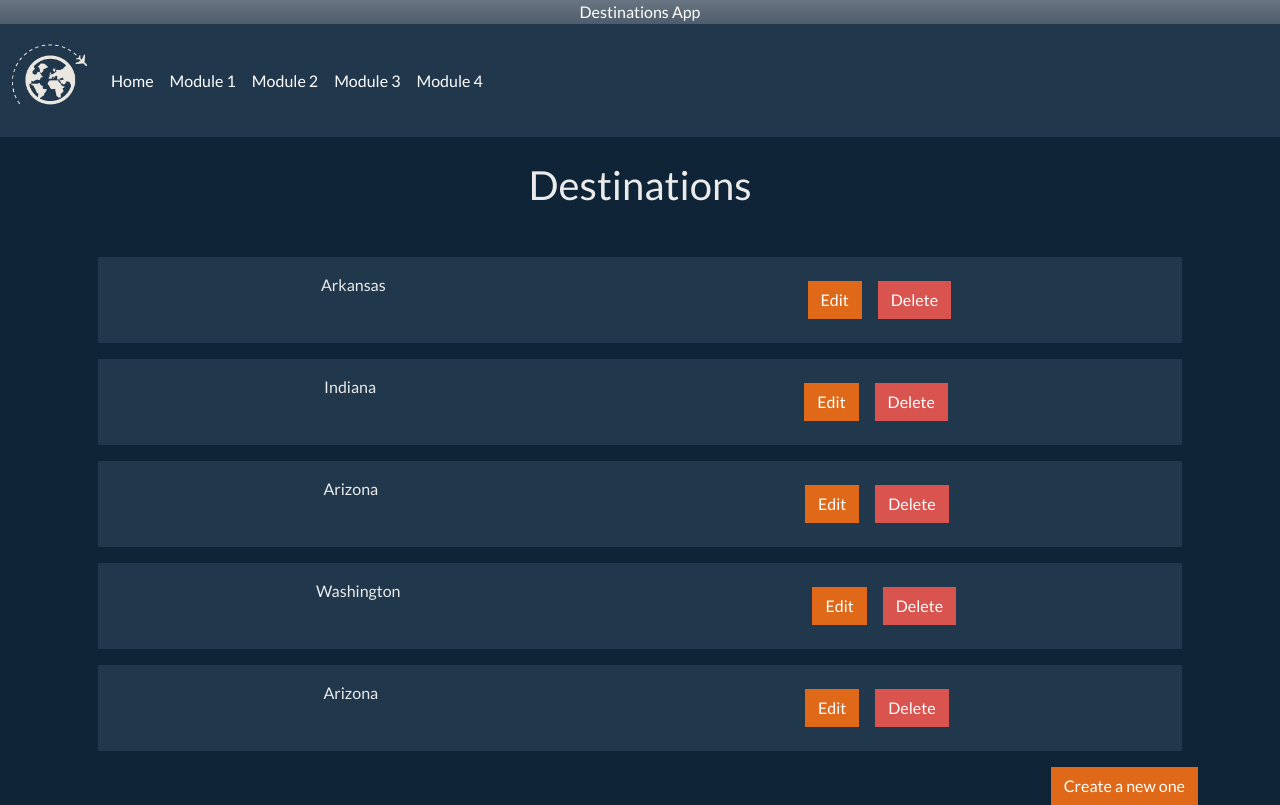
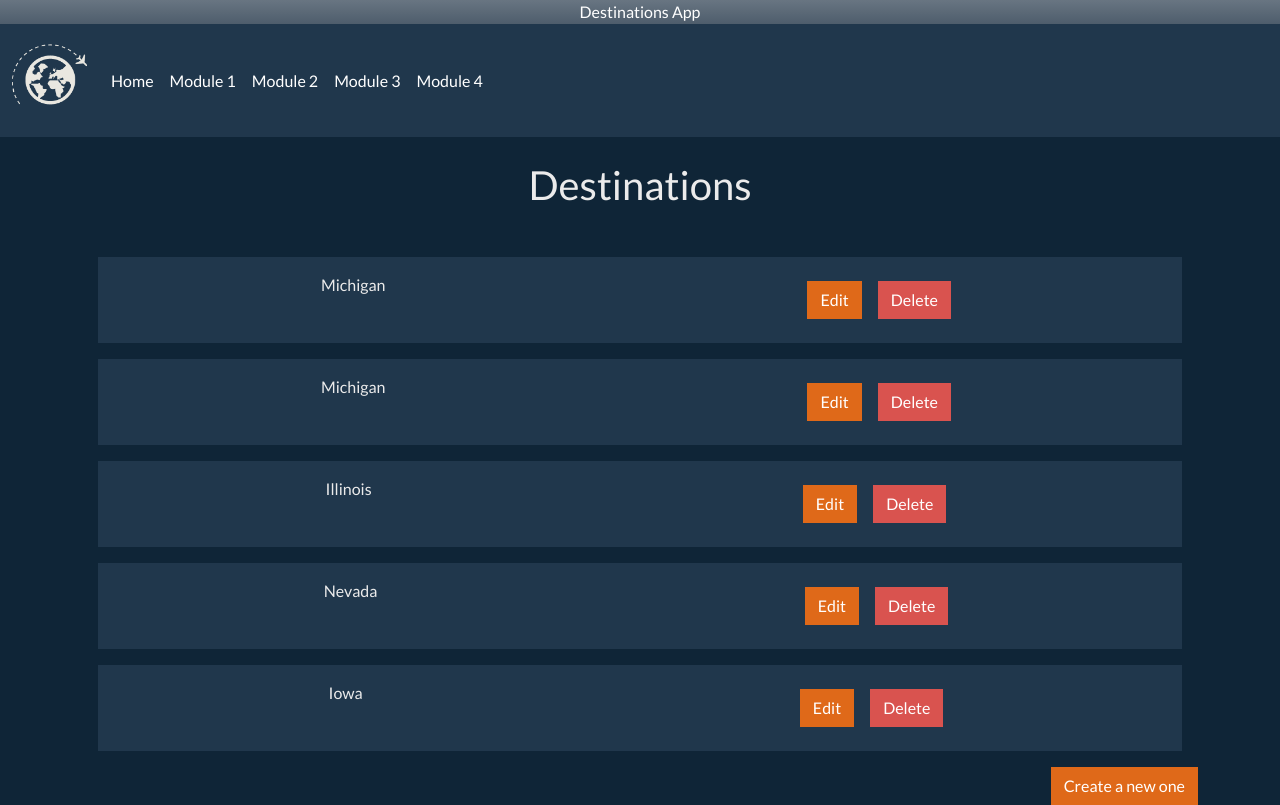
Before and after one commit to juandgarin/fdsa_test, a Next.js app: page / in a window 1280 px wide. Built offline with nearby package versions, Linux system fonts and the light colour scheme.

Commit message:
Deploy 3rd attempt

```diff
--- a/data/db.json
+++ b/data/db.json
@@ -1,59 +1,59 @@
 {
     "destinations": [
         {
-            "id": "25440001-da32-40e3-be3f-d74df0e1546c",
-            "name": "Arkansas",
-            "description": "Sit magni rerum atque ea eveniet tempora ut iste.",
-            "countryCode": "CY",
+            "id": "66d98c1d-e033-49c3-93b3-b2ef429e2444",
+            "name": "Michigan",
+            "description": "Cupiditate pariatur nemo beatae non inventore et nihil.",
+            "countryCode": "TN",
             "destinationType": {
-                "country": "Saudi Arabia",
-                "city": "Corwinhaven"
+                "country": "Greece",
+                "city": "Gleichnerstad"
             },
-            "lastModify": "2022-02-24T13:32:16.295Z"
+            "lastModify": "2022-02-23T17:01:08.870Z"
         },
         {
-            "id": "c17eaf9d-363e-4607-b1ea-17d6708a1309",
-            "name": "Indiana",
-            "description": "Odit facilis quod perspiciatis labore.",
-            "countryCode": "EC",
+            "id": "ba78ff8c-f6d7-481f-a10d-a85980bf34ae",
+            "name": "Michigan",
+            "description": "Fugit nesciunt dolorum dicta voluptatem commodi.",
+            "countryCode": "BQ",
             "destinationType": {
-                "country": "Netherlands Antilles",
-                "city": "Constantinview"
+                "country": "Democratic People's Republic of Korea",
+                "city": "Alexandria"
             },
-            "lastModify": "2022-02-23T23:26:50.651Z"
+            "lastModify": "2022-02-24T11:00:11.760Z"
         },
         {
-            "id": "b7ab1694-a9d1-4135-8eec-e1cac37ed80a",
-            "name": "Arizona",
-            "description": "Cumque doloribus beatae.",
-            "countryCode": "TM",
+            "id": "b71f752c-c9ca-4a55-b03e-99f4657f892b",
+            "name": "Illinois",
+            "description": "Incidunt doloremque et minus nesciunt numquam saepe assumenda.",
+            "countryCode": "SZ",
             "destinationType": {
-                "country": "Russian Federation",
-                "city": "Las Cruces"
+                "country": "Guadeloupe",
+                "city": "Lake Mauricio"
             },
-            "lastModify": "2022-02-24T02:38:32.591Z"
+            "lastModify": "2022-02-23T15:57:41.838Z"
         },
         {
-            "id": "9293c2fc-eff9-4cfe-b18f-6e15f4c7bfc7",
-            "name": "Washington",
-            "description": "Qui distinctio voluptas voluptatem ad nostrum omnis voluptatem.",
-            "countryCode": "MP",
+            "id": "88369dae-bbc3-4fec-94b1-39b380f4f031",
+            "name": "Nevada",
+            "description": "Voluptatem quia non eos est et praesentium.",
+            "countryCode": "TJ",
             "destinationType": {
-                "country": "Philippines",
-                "city": "Alexandrineview"
+                "country": "Guadeloupe",
+                "city": "Domenicktown"
             },
-            "lastModify": "2022-02-24T06:25:57.957Z"
+            "lastModify": "2022-02-23T18:15:32.983Z"
         },
         {
-            "id": "5786a98c-8343-47fd-a8da-3e869cf2d9d1",
-            "name": "Arizona",
-            "description": "Et ipsa beatae sequi deserunt.",
-            "countryCode": "SO",
+            "id": "9d4858e7-eeb4-4be4-b645-6d9f6deda3e7",
+            "name": "Iowa",
+            "description": "Ut eius beatae et minima asperiores mollitia id temporibus.",
+            "countryCode": "DE",
             "destinationType": {
-                "country": "Latvia",
-                "city": "North Jettie"
+                "country": "Egypt",
+                "city": "Cassinhaven"
             },
-            "lastModify": "2022-02-23T20:03:43.511Z"
+            "lastModify": "2022-02-24T10:03:08.055Z"
         }
     ]
 }
--- a/pages/_app.js
+++ b/pages/_app.js
@@ -1,7 +1,7 @@
 import '../styles/globals.css'
 import 'bootswatch/dist/superhero/bootstrap.min.css';
 
-import Container from '../src/components/Container';
+import Container from '../src/Components/Container';
 function MyApp({ Component, pageProps }) {
 
   return <Container>
--- a/pages/index.js
+++ b/pages/index.js
@@ -1,4 +1,4 @@
-import Dashboard from '../src/components/Dashboard';
+import Dashboard from '../src/Components/Dashboard';
 const HomePage = () => {
   return (
     <>
```
